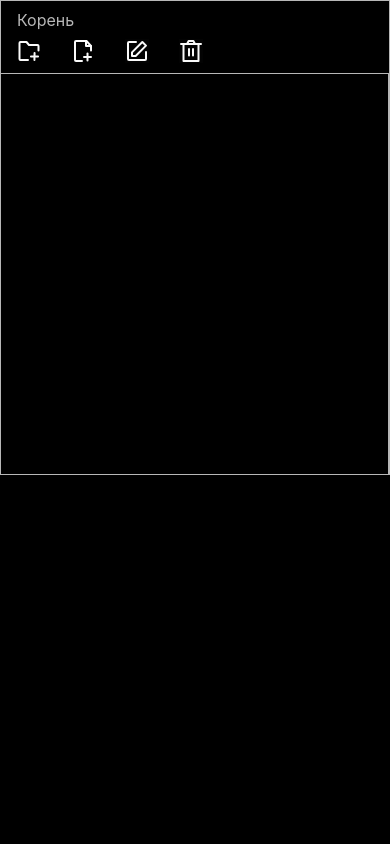
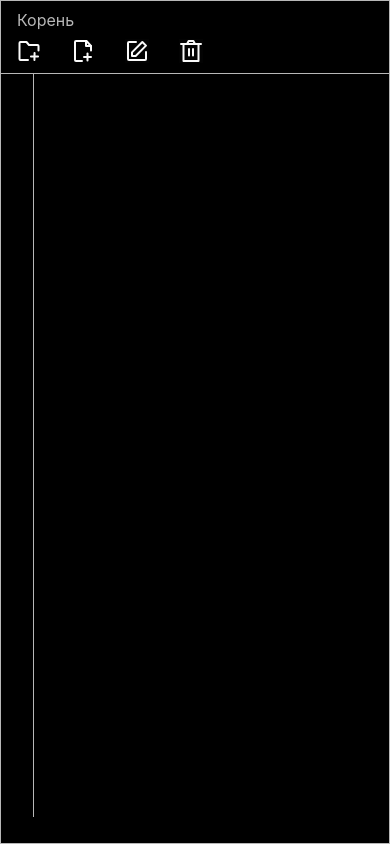
Before and after one commit to BeTaJI-JS/Tree, a React (Vite) app: page / in a window 390 px wide. Built offline with nearby package versions, Linux system fonts and the light colour scheme.

Commit message:
Добавил адаптива + фикс хлебных крошек при сужении экрана не было переноса слов)

```diff
--- a/src/components/Content/styles.module.scss
+++ b/src/components/Content/styles.module.scss
@@ -2,14 +2,14 @@
 .contentContainer {
   display: flex;
   border: 1px solid $gray;
-  max-height: 90vh;
-  min-height: 400px;
+  height: 100%;
 
   &Left {
-    width: 500px;
+    box-sizing: border-box;
+    max-width: 500px;
     border-right: 1px solid $gray;
     padding: 12px 16px;
-    max-height: 400px;
     overflow-y: auto;
+    max-height: calc(100vh - 101px);
   }
 }
--- a/src/fragments/BreadCrumbs/styles.module.scss
+++ b/src/fragments/BreadCrumbs/styles.module.scss
@@ -1,6 +1,7 @@
 @use "styles/colors" as *;
 .breadCrumbs {
   color: $gray;
+  word-wrap: break-word;
 
   & span {
     cursor: pointer;
--- a/src/layout/index.tsx
+++ b/src/layout/index.tsx
@@ -2,9 +2,10 @@ import { LayoutProps } from 'types/index';
 
 import ControlPanel from 'components/ControlPanel';
 
+import styles from './styles.module.scss';
 const Layout = ({ children }: LayoutProps) => {
   return (
-    <div>
+    <div className={styles.layoutContainer}>
       <ControlPanel />
       {children}
     </div>
--- /dev/null
+++ b/src/layout/styles.module.scss
@@ -0,0 +1,5 @@
+.layoutContainer {
+  display: flex;
+  flex-direction: column;
+  height: 100vh;
+}
--- a/src/styles/global.scss
+++ b/src/styles/global.scss
@@ -5,3 +5,13 @@ body {
   color: $white;
   font-family: "Inter";
 }
+
+::-webkit-scrollbar {
+  width: 3px;
+  background: $gray;
+}
+
+::-webkit-scrollbar-thumb {
+  background: $blue;
+  border-radius: 10px;
+}
```
